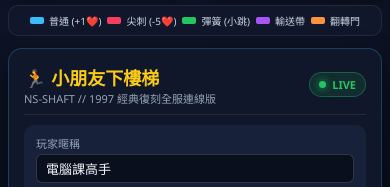
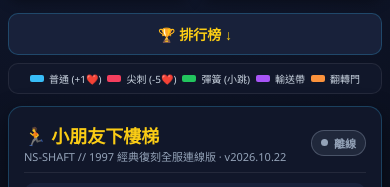
Before and after one commit to johnny1713/ns-shaft, a plain HTML site: page index.html in a window 390 px wide. Shown: the part 605-792 px from the top of the page. Drawn offline with Linux system fonts and the light colour scheme; no server answers.

Commit message:
Name hint for default nickname, offline LIVE badge, mobile leaderboard jump button, version label
Co-Authored-By: Claude Opus 5.5 <noreply@anthropic.com>
Claude-Session: https://claude.ai/code/session_01WcmKdTm9unjhyJdgCQh9AY

```diff
--- a/game.js
+++ b/game.js
@@ -34,6 +34,13 @@ const leaderboardList = document.getElementById('leaderboardList');
 const toastEl = document.getElementById('toast');
 const btnLeft = document.getElementById('btnLeft');
 const btnRight = document.getElementById('btnRight');
+const btnJumpBoard = document.getElementById('btnJumpBoard');
+const nameHint = document.getElementById('nameHint');
+
+// Bump on every release so players can tell whether their phone loaded the new build
+const GAME_VERSION = 'v2026.10.22';
+const DEFAULT_NAME = '電腦課高手';
+document.getElementById('gameVersion').textContent = GAME_VERSION;
 
 // Sync saved player name between sidebar and modal.
 // Saved to both localStorage and a cookie: some in-app browsers (LINE, Facebook) drop localStorage between visits.
@@ -63,7 +70,15 @@ function syncInputsFromSidebar() {
 function syncInputsFromModal() {
   playerNameInput.value = modalNameInput.value;
   saveName(modalNameInput.value);
-}
+  updateNameHint();
+}
+// Highlight the name field while it still holds the default name
+function updateNameHint() {
+  const isDefault = !modalNameInput.value.trim() || modalNameInput.value.trim() === DEFAULT_NAME;
+  modalNameInput.classList.toggle('needs-name', isDefault);
+  nameHint.classList.toggle('hidden', !isDefault);
+}
+btnJumpBoard.addEventListener('click', () => leaderboardList.scrollIntoView({ behavior: 'smooth', block: 'start' }));
 playerNameInput.addEventListener('input', syncInputsFromSidebar);
 modalNameInput.addEventListener('input', syncInputsFromModal);
 playerNameInput.addEventListener('change', syncInputsFromSidebar);
@@ -691,6 +706,11 @@ function renderLeaderboard() {
   leaderboardList.innerHTML = '';
   const list = leaderboardData.records || [];
 
+  document.getElementById('liveBadge').classList.toggle('offline', !leaderboardOnline);
+  document.getElementById('liveText').textContent = leaderboardOnline ? 'LIVE' : '離線';
+  const top = list[0];
+  btnJumpBoard.textContent = top ? `🏆 第 1 名 ${top.name} ${formatFloor(top.floor)} ↓` : '🏆 排行榜 ↓';
+
   if (!leaderboardOnline) {
     const warn = document.createElement('div');
     warn.className = 'loading-text lb-offline';
@@ -1012,6 +1032,7 @@ function triggerGameOver(cause) {
   btnUploadScore.disabled = false;
   btnUploadScore.textContent = '🚀 上傳成績到排行榜';
 
+  updateNameHint();
   gameOverModal.classList.remove('hidden');
 }
 
--- a/index.html
+++ b/index.html
@@ -4,7 +4,7 @@
   <meta charset="UTF-8" />
   <meta name="viewport" content="width=device-width, initial-scale=1.0, maximum-scale=1.0, user-scalable=no, viewport-fit=cover" />
   <title>小朋友下樓梯 NS-SHAFT ONLINE ⚡ 經典復刻＋全服殘影排行榜</title>
-  <link rel="stylesheet" href="style.css?v=5" />
+  <link rel="stylesheet" href="style.css?v=6" />
 </head>
 <body>
   <div class="app-shell">
@@ -64,6 +64,7 @@
                 <label>暱稱</label>
                 <input id="modalNameInput" type="text" maxlength="16" placeholder="輸入你的名字..." />
               </div>
+              <p id="nameHint" class="name-hint hidden">✏️ 先改成你的名字再上傳，下次會自動記住</p>
             </div>
 
             <!-- Primary Action: Manual Upload to Leaderboard -->
@@ -103,6 +104,8 @@
         <button id="btnRight" class="touch-btn">按住右移 ▶</button>
       </div>
 
+      <button id="btnJumpBoard" class="btn-jump-board" type="button">🏆 排行榜 ↓</button>
+
       <div class="legend-bar">
         <span class="legend-item"><i class="plat-icon normal"></i>普通 (+1❤️)</span>
         <span class="legend-item"><i class="plat-icon spike"></i>尖刺 (-5❤️)</span>
@@ -117,9 +120,9 @@
       <div class="brand-header">
         <div>
           <h1>🏃 小朋友下樓梯</h1>
-          <p class="brand-sub">NS-SHAFT // 1997 經典復刻全服連線版</p>
+          <p class="brand-sub">NS-SHAFT // 1997 經典復刻全服連線版 · <span id="gameVersion"></span></p>
         </div>
-        <span class="live-badge"><span class="pulse-dot"></span> LIVE</span>
+        <span id="liveBadge" class="live-badge offline"><span class="pulse-dot"></span> <span id="liveText">連線中</span></span>
       </div>
 
       <div class="player-box">
@@ -155,6 +158,6 @@
 
   <div id="toast" class="toast hidden">已複製戰績到剪貼簿！</div>
 
-  <script src="game.js?v=5"></script>
+  <script src="game.js?v=6"></script>
 </body>
 </html>
--- a/style.css
+++ b/style.css
@@ -274,6 +274,30 @@ body {
   border: 1px solid rgba(34, 197, 94, 0.35);
   padding: 4px 9px;
   border-radius: 999px;
+}
+
+.live-badge.offline {
+  color: var(--text-muted);
+  background: rgba(148, 163, 184, 0.12);
+  border-color: rgba(148, 163, 184, 0.35);
+}
+.live-badge.offline .pulse-dot {
+  background: var(--text-muted);
+  box-shadow: none;
+}
+
+.name-hint {
+  margin: 6px 0 0;
+  font-size: 12px;
+  color: var(--yellow);
+}
+.modal-input-row input.needs-name {
+  border-color: var(--yellow);
+  box-shadow: 0 0 0 2px rgba(250, 204, 21, 0.35);
+}
+
+.btn-jump-board {
+  display: none;
 }
 
 .pulse-dot {
@@ -808,6 +832,21 @@ body {
 }
 
 @media (max-width: 860px) {
+  .btn-jump-board {
+    display: block;
+    width: 100%;
+    margin-top: 8px;
+    padding: 10px;
+    font-size: 14px;
+    font-weight: 700;
+    color: var(--yellow);
+    background: var(--bg-card);
+    border: 1px solid var(--border-glow);
+    border-radius: 10px;
+    white-space: nowrap;
+    overflow: hidden;
+    text-overflow: ellipsis;
+  }
   body {
     padding: 8px 8px calc(8px + env(safe-area-inset-bottom));
     align-items: flex-start;
```
